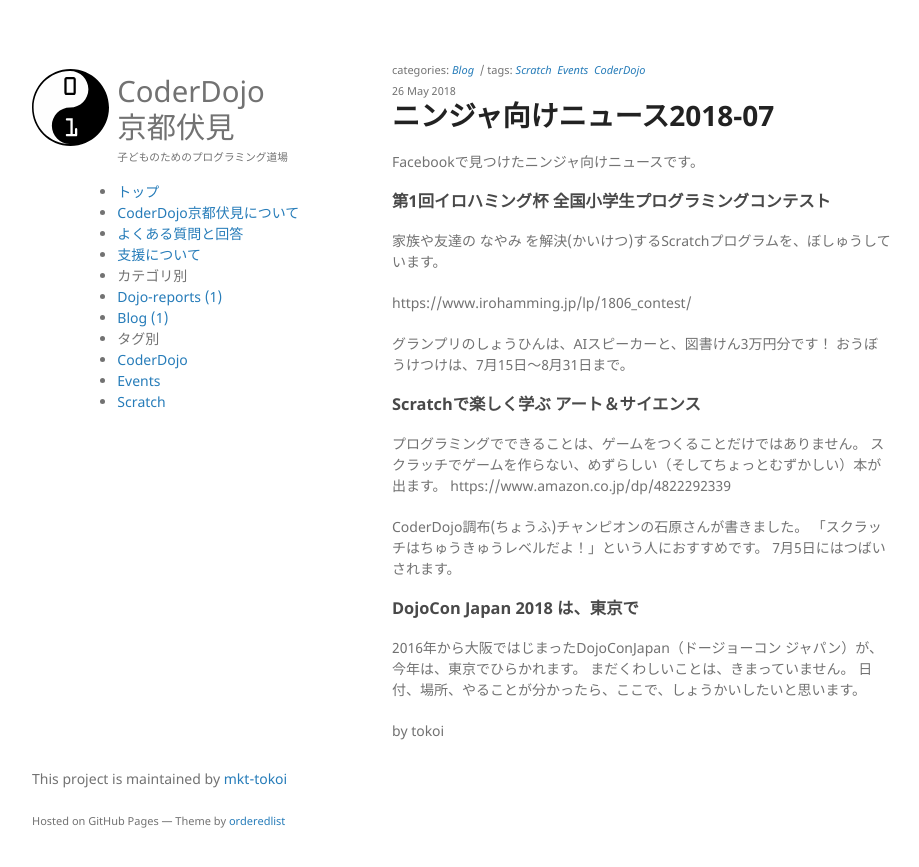
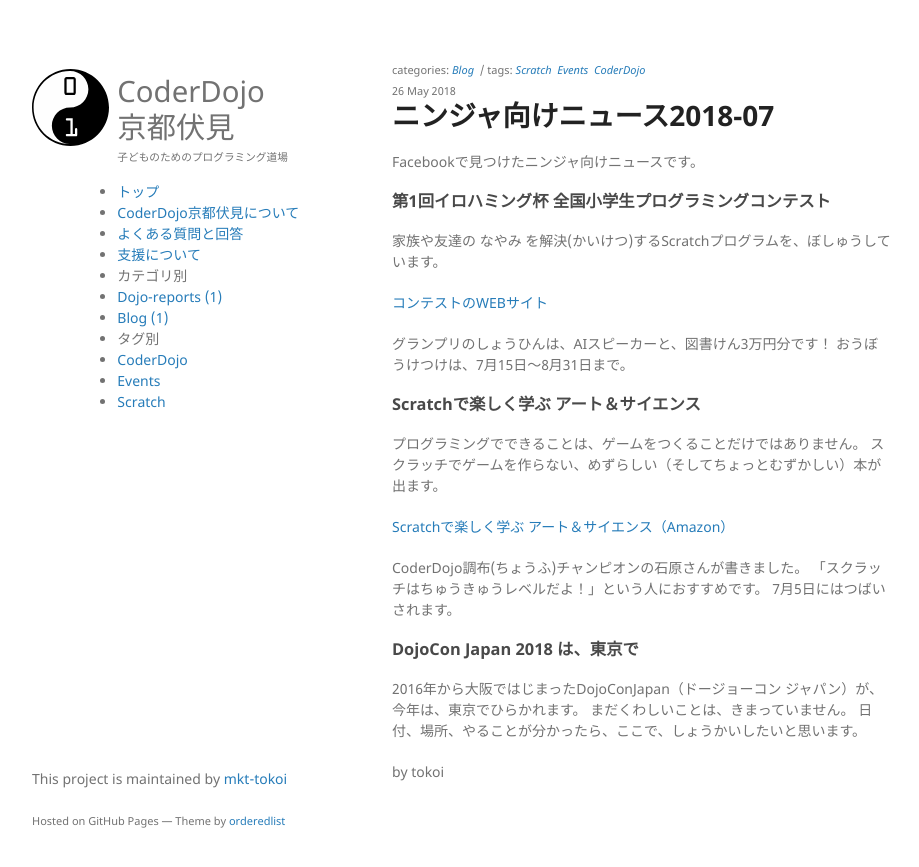
Before and after one commit to mkt-tokoi/cdkf, a Jekyll site: the page built from _posts/2018-06-24-share_from_facebook.markdown, in a window 1280 px wide. Shown: the top 867 px of the page, without its empty margins (178-1097 px from the left). Built offline with Jekyll 4.4.1, drawn with Linux system fonts in a browser that asks for light colours.

Commit message:
no comment to write.

```diff
--- a/_posts/2018-06-24-share_from_facebook.markdown
+++ b/_posts/2018-06-24-share_from_facebook.markdown
@@ -13,7 +13,7 @@
 
 家族や友達の なやみ を解決(かいけつ)するScratchプログラムを、ぼしゅうしています。
 
-https://www.irohamming.jp/lp/1806_contest/
+[コンテストのWEBサイト](https://www.irohamming.jp/lp/1806_contest/)
 
 グランプリのしょうひんは、AIスピーカーと、図書けん3万円分です！
 おうぼうけつけは、7月15日～8月31日まで。
@@ -22,7 +22,8 @@
 
 プログラミングでできることは、ゲームをつくることだけではありません。
 スクラッチでゲームを作らない、めずらしい（そしてちょっとむずかしい）本が出ます。
-https://www.amazon.co.jp/dp/4822292339
+
+[Scratchで楽しく学ぶ アート＆サイエンス（Amazon）](https://www.amazon.co.jp/dp/4822292339)
 
 CoderDojo調布(ちょうふ)チャンピオンの石原さんが書きました。
 「スクラッチはちゅうきゅうレベルだよ！」という人におすすめです。
```
